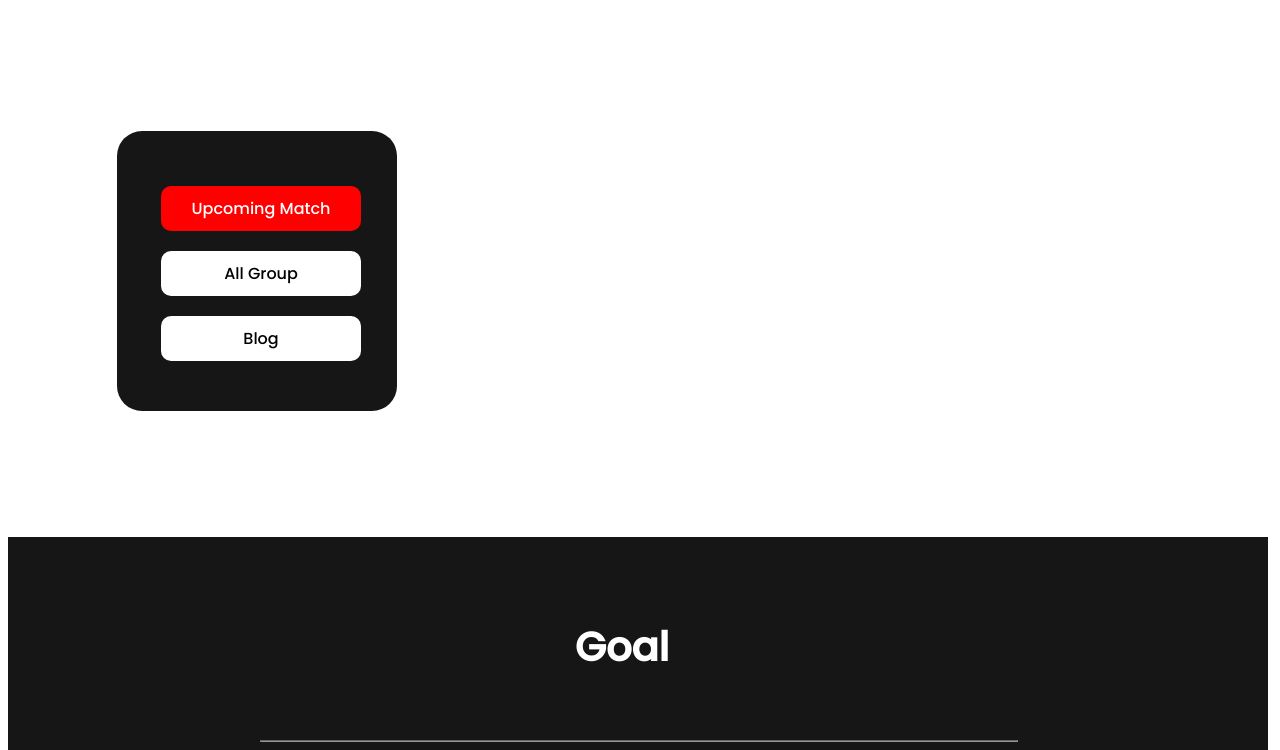
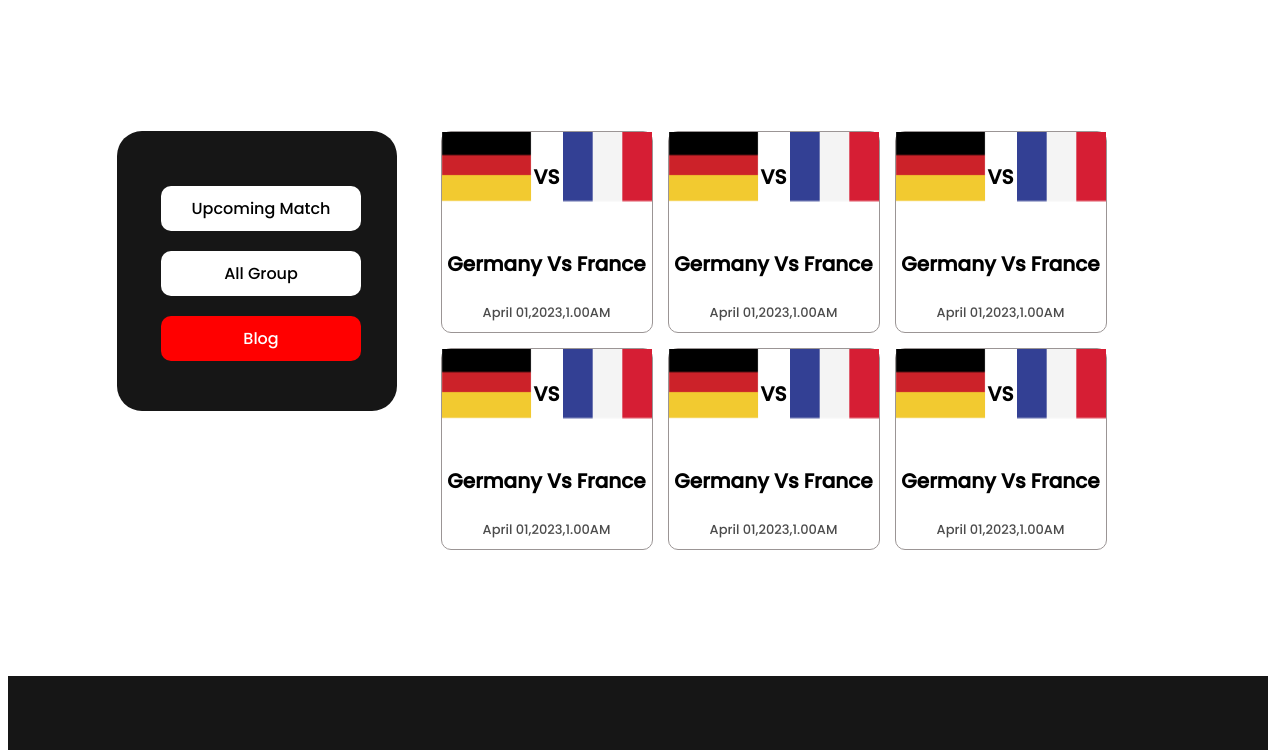
Before and after one commit to Anny27-pixel/world-cup, a plain HTML site: page match.html in a window 1280 px wide. Shown: the part 621-1371 px from the top of the page. Drawn offline with Linux system fonts and the light colour scheme.

Commit message:
match website style added

```diff
--- a/match.html
+++ b/match.html
@@ -42,14 +42,81 @@
         <div class="flexible container">
             <div class="fixed">
                 <div class="content">
-                    <div id="red-colr"><a href="match.html">Upcoming Match</a> </div>
-                    <div><a href="">All Group</a></div>
-                    <div><a href="">Blog</a></div>
+                    <div>Upcoming Match</div>
+                    <div>All Group</div>
+                    <div id="red-colr">Blog</div>
                 </div>
             </div>
             <div class="non-fixed">
                 <article>
-
+                    <div class="matches">
+                        <div class="match">
+                            <div class="match-info">
+                                <div class="flag"><img class="flag-img" src="assets/germany Flag.png" alt=""></div>
+                                <div class="vs">VS</div>
+                                <div class="flag"><img class="flag-img" src="assets/Flag.png" alt=""></div>
+                            </div>
+                            <div class="match-detail">
+                                <h3>Germany Vs France</h3>
+                                <span>April 01,2023,1.00AM</span>
+                            </div>
+                        </div>
+                        <div class="match">
+                            <div class="match-info">
+                                <div class="flag"><img class="flag-img" src="assets/germany Flag.png" alt=""></div>
+                                <div class="vs">VS</div>
+                                <div class="flag"><img class="flag-img" src="assets/Flag.png" alt=""></div>
+                            </div>
+                            <div class="match-detail">
+                                <h3>Germany Vs France</h3>
+                                <span>April 01,2023,1.00AM</span>
+                            </div>
+                        </div>
+                        <div class="match">
+                            <div class="match-info">
+                                <div class="flag"><img class="flag-img" src="assets/germany Flag.png" alt=""></div>
+                                <div class="vs">VS</div>
+                                <div class="flag"><img class="flag-img" src="assets/Flag.png" alt=""></div>
+                            </div>
+                            <div class="match-detail">
+                                <h3>Germany Vs France</h3>
+                                <span>April 01,2023,1.00AM</span>
+                            </div>
+                        </div>
+                        <div class="match">
+                            <div class="match-info">
+                                <div class="flag"><img class="flag-img" src="assets/germany Flag.png" alt=""></div>
+                                <div class="vs">VS</div>
+                                <div class="flag"><img class="flag-img" src="assets/Flag.png" alt=""></div>
+                            </div>
+                            <div class="match-detail">
+                                <h3>Germany Vs France</h3>
+                                <span>April 01,2023,1.00AM</span>
+                            </div>
+                        </div>
+                        <div class="match">
+                            <div class="match-info">
+                                <div class="flag"><img class="flag-img" src="assets/germany Flag.png" alt=""></div>
+                                <div class="vs">VS</div>
+                                <div class="flag"><img class="flag-img" src="assets/Flag.png" alt=""></div>
+                            </div>
+                            <div class="match-detail">
+                                <h3>Germany Vs France</h3>
+                                <span>April 01,2023,1.00AM</span>
+                            </div>
+                        </div>
+                        <div class="match">
+                            <div class="match-info">
+                                <div class="flag"><img class="flag-img" src="assets/germany Flag.png" alt=""></div>
+                                <div class="vs">VS</div>
+                                <div class="flag"><img class="flag-img" src="assets/Flag.png" alt=""></div>
+                            </div>
+                            <div class="match-detail">
+                                <h3>Germany Vs France</h3>
+                                <span>April 01,2023,1.00AM</span>
+                            </div>
+                        </div>
+                    </div>
                 </article>
             </div>
 
--- a/styles/match.css
+++ b/styles/match.css
@@ -28,6 +28,12 @@ h2 {
     font-size: 40px;
     font-weight: 700;
     margin-top: 7%;
+}
+
+h3 {
+    font-size: 20px;
+    font-weight: 600;
+    margin-top: 40px;
 }
 
 p {
@@ -148,20 +154,58 @@ hr {
     text-align: center;
 }
 
-.content div a {
-    text-decoration: none;
-    color: black;
-}
+
 
 #red-colr {
     background-color: red;
     color: white;
 }
 
-#red-colr a {
-    color: white;
+/* non fixed div  */
+.matches {
+    display: grid;
+    grid-template-columns: repeat(3, 1fr);
+    row-gap: 15px;
+    column-gap: 15px;
 }
 
+.match {
+    width: 210px;
+    height: 200px;
+    border: 1px solid rgb(155, 149, 149);
+    padding-left: 10px;
+    text-align: left;
+    margin: 0;
+    padding: 0;
+    border-radius: 10px;
+}
+
+.match-info {
+    display: grid;
+    grid-template-columns: repeat(3, 1fr);
+}
+
+.flag-img {
+    height: 70px;
+    width: 90px;
+}
+
+.vs {
+    text-align: center;
+    margin-top: 30px;
+    font-size: 20px;
+    font-weight: 700;
+}
+
+.match-detail {
+    text-align: center;
+}
+
+.match-detail span {
+    font-size: 13px;
+    font-weight: 400;
+    opacity: 0.7;
+}
 
 /* footer style  */
 footer {
```
Also changed, not shown: index.html (+3 -3 lines), styles/style.css (+9 -0 lines).
